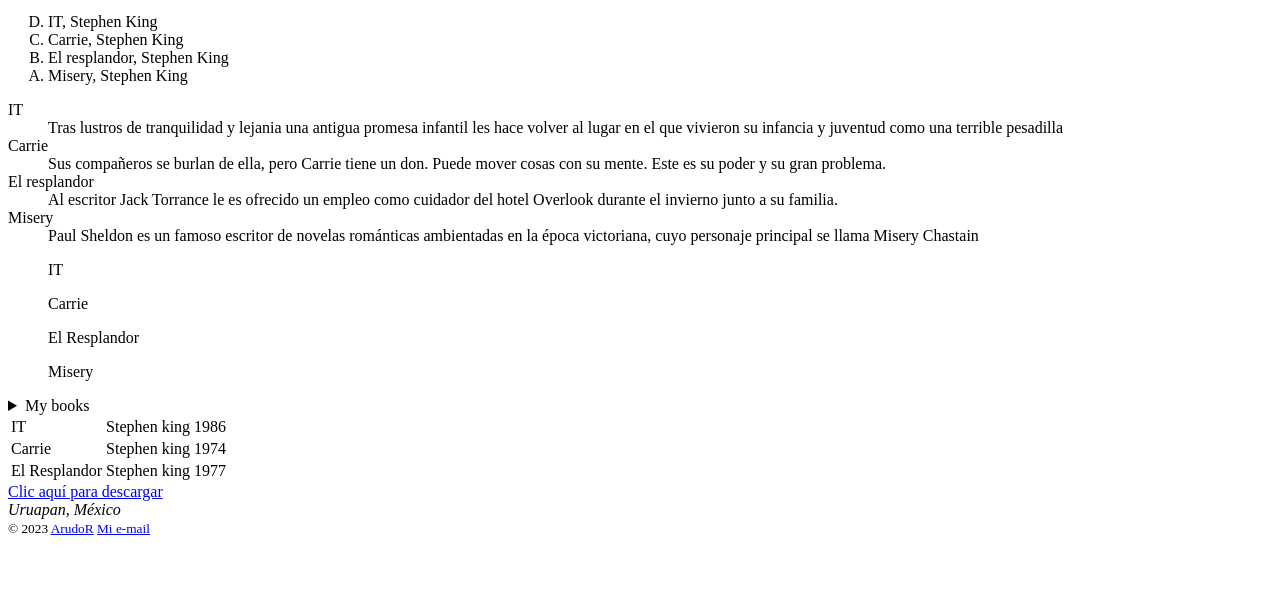
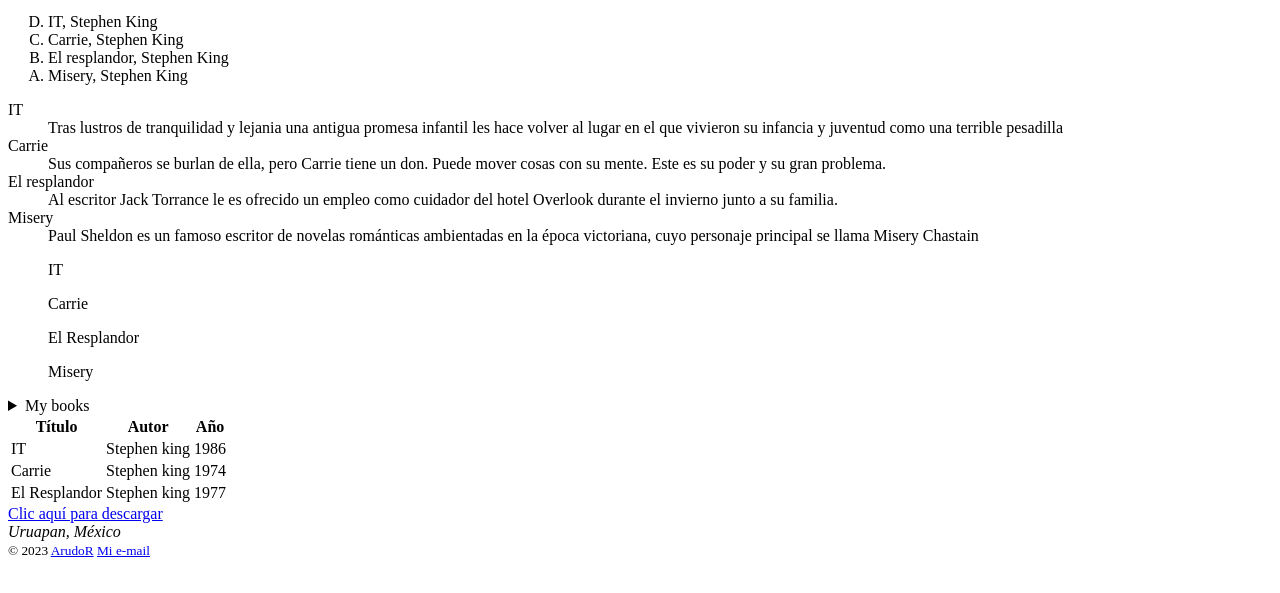
Before and after one commit to ArudoR/portfolio, a plain HTML site: page index.html in a window 1280 px wide. Shown: the part 119-712 px from the top of the page. Drawn offline with Linux system fonts and the light colour scheme.

Commit message:
creando una tabla con cabecera

```diff
--- a/index.html
+++ b/index.html
@@ -61,6 +61,11 @@
         <article>
             <table>
                 <tr>
+                    <th>Título</th>
+                    <th>Autor</th>
+                    <th>Año</th>
+                </tr>
+                <tr>
                     <td>IT</td>
                     <td>Stephen king</td>
                     <td>1986</td>
```
